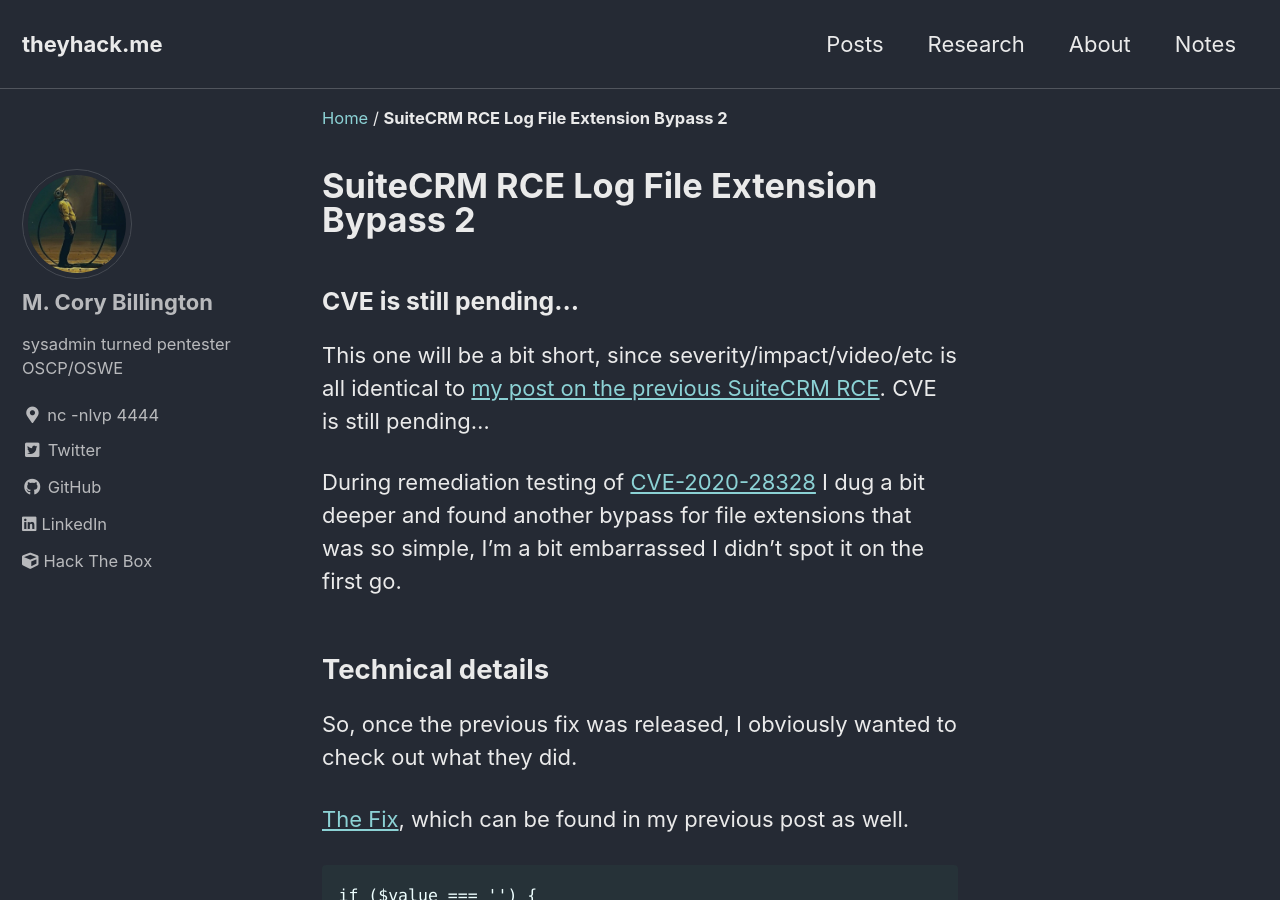
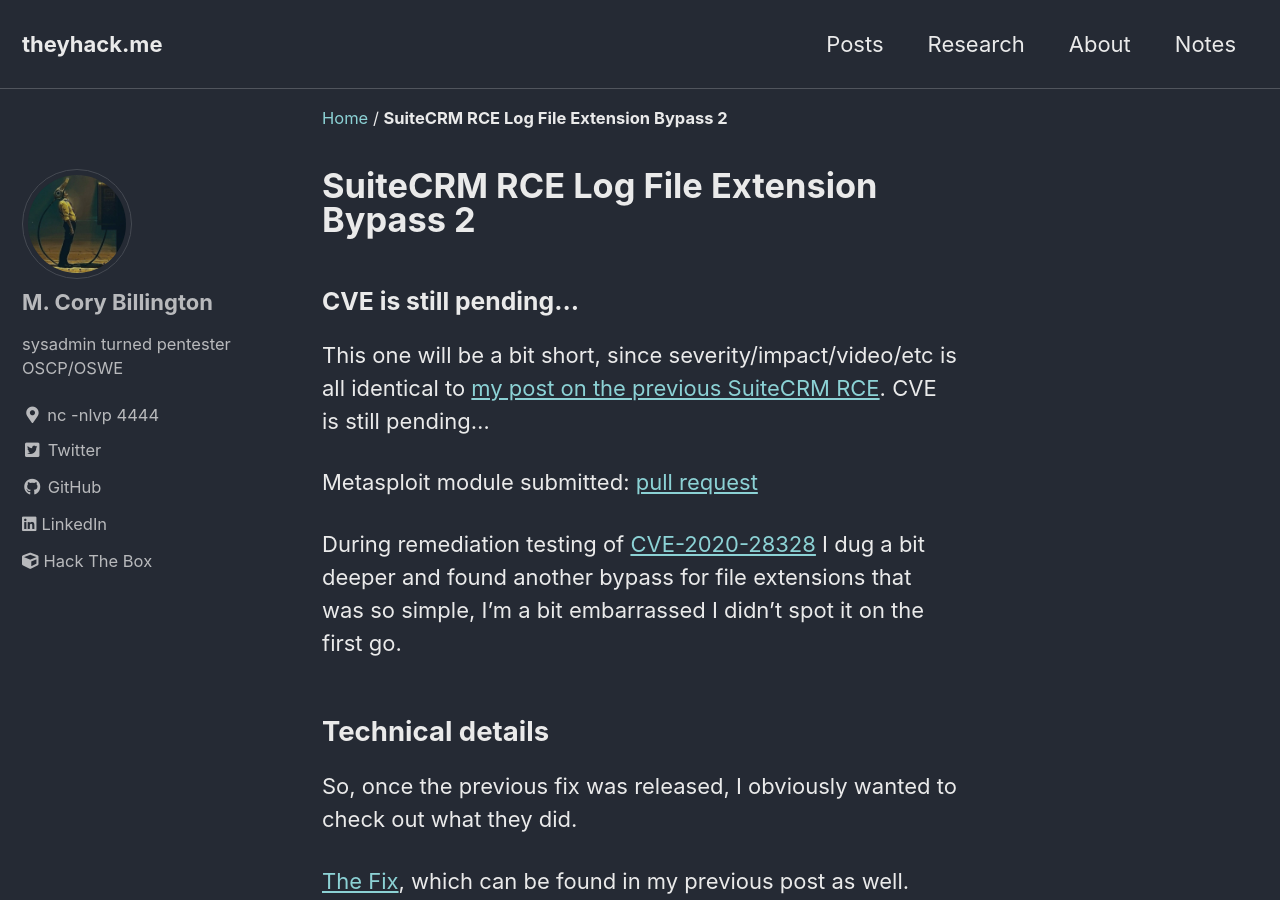
Before and after one commit to mcorybillington/mcorybillington.github.io, a Jekyll site: the page built from _posts/2021-05-20-SuiteCRM-RCE-2.md, in a window 1280 px wide and 900 px high. Built offline with Jekyll 4.4.1, drawn with Linux system fonts in a browser that asks for light colours; cached includes are drawn as plain includes; some of the changed text lies outside the part shown.

Commit message:
Added timeline for msf module

```diff
--- a/_posts/2021-05-20-SuiteCRM-RCE-2.md
+++ b/_posts/2021-05-20-SuiteCRM-RCE-2.md
@@ -4,6 +4,8 @@
 ---
 ### CVE is still pending…
 This one will be a bit short, since severity/impact/video/etc is all identical to [my post on the previous SuiteCRM RCE](/CVE-2020-28320-SuiteCRM-RCE/). CVE is still pending...
+
+Metasploit module submitted: [pull request](https://github.com/rapid7/metasploit-framework/pull/15231)
 
 During remediation testing of [CVE-2020-28328](https://cve.mitre.org/cgi-bin/cvename.cgi?name=CVE-2020-28328) I dug a bit deeper and found another bypass for file extensions that was so simple, I'm a bit embarrassed I didn't spot it on the first go.
 ## Technical details
@@ -46,3 +48,4 @@
 **[20 MAY 2021] :** This article published
 **[21 MAY 2021] :** Email SuiteCRM to request status of CVE ID
 **[21 MAY 2021] :** SuiteCRM replies CVE is still pending
+**[22 MAY 2021] :** Metasploit module submitted: [pull request](https://github.com/rapid7/metasploit-framework/pull/15231)
```
